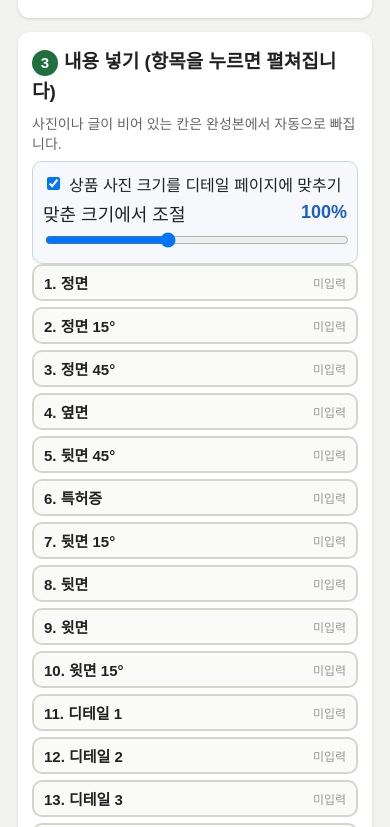
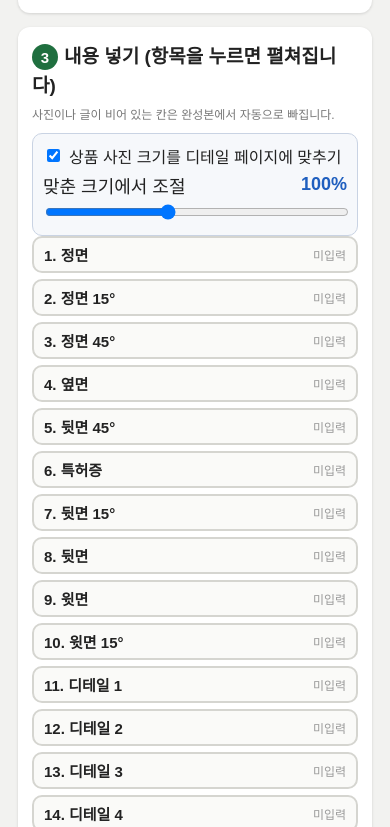
Before and after one commit to odin-co-ltd/store-detail, a plain HTML site: page index.html in a window 390 px wide. Shown: the part 1771-2598 px from the top of the page. Drawn offline with nearby package versions, Linux system fonts and the light colour scheme.

Commit message:
Add files via upload

```diff
--- a/index.html
+++ b/index.html
@@ -59,7 +59,7 @@ input[type=range]{width:100%}
 #order .oi .st.on{color:#1f6f3f}
 #order .oi button{padding:2px 8px;font-size:14px;background:#fff;border:1px solid #bbb}
 #order .oi button:disabled{opacity:.3;cursor:default}
-.hint{font-size:14px;color:#666;margin:6px 0}
+.hint{font-size:12px;line-height:1.45;color:#777;margin:6px 0}
 .out{display:flex;gap:8px;flex-wrap:wrap;margin-bottom:12px}
 #msg{font-size:15px;color:#1f6f3f;min-height:22px}
 #paper.pick{cursor:crosshair;outline:4px solid #c92a2a}
@@ -149,6 +149,7 @@ input[type=range]{width:100%}
 
 <script src="https://cdnjs.cloudflare.com/ajax/libs/html2canvas/1.4.1/html2canvas.min.js"></script>
 <script>
+const SHP=new Set(); /* 펼쳐 둔 '화살표와 동그라미 모양' 칸 번호 */
 const $=id=>document.getElementById(id);
 const esc=s=>String(s==null?'':s).replace(/[&<>"]/g,c=>({'&':'&amp;','<':'&lt;','>':'&gt;','"':'&quot;'}[c]));
 const nl=s=>esc(s).replace(/\n/g,'<br>');
@@ -212,12 +213,12 @@ function detailUI(b,i){
    <label>설명 글 (선택)</label><textarea data-f="text" data-i="${i}">${esc(b.text)}</textarea>`)}`}
   ${sideUI(b,i,'l','왼쪽(L)')}${sideUI(b,i,'r','오른쪽(R)')}
   <label class="chk" style="font-size:18px;font-weight:700;margin:10px 0 4px"><input type="checkbox" data-f="sepSize" data-i="${i}" ${b.sepSize?'checked':''} style="width:20px;height:20px"> 왼쪽·오른쪽 동그라미 크기 따로 조절</label>
-  <div style="font-size:14px;color:#666;margin-bottom:6px">${b.sepSize?'지금은 파란 네모를 끌면 그 동그라미만 커지고 작아집니다.':'지금은 한쪽을 끌면 양쪽이 같이 바뀝니다.'}</div>
+  <div class="hint" style="margin:0 0 6px">${b.sepSize?'지금은 파란 네모를 끌면 그 동그라미만 커지고 작아집니다.':'지금은 한쪽을 끌면 양쪽이 같이 바뀝니다.'}</div>
   <div style="margin:8px 0;padding:8px;background:#fff8e6;border:1px solid #f0d090;border-radius:8px;font-size:15px">오른쪽 미리보기에서 동그라미와 가운데 기준 이미지를 마우스로 끌어 옮길 수 있습니다. 각각 오른쪽 아래 파란 네모를 끌면 크기가 바뀝니다.
     ${(b.lOx||b.lOy||b.rOx||b.rOy||b.bOx||b.bOy||+b.w>0||+b.dw>0||+b.ldw>0||+b.rdw>0||+b.lCOx||+b.lCOy||+b.rCOx||+b.rCOy||+b.tOx||+b.tOy)?`<br>옮긴 거리: ${(b.bOx||b.bOy)?'기준 이미지 '+(b.bOx||0)+', '+(b.bOy||0)+' ':''}${(b.lOx||b.lOy)?'왼쪽 '+(b.lOx||0)+', '+(b.lOy||0)+' ':''}${(b.rOx||b.rOy)?'오른쪽 '+(b.rOx||0)+', '+(b.rOy||0):''} <button class="sm" type="button" data-dcreset="${i}">위치·크기 되돌리기</button>`:''}</div>
   <div class="trow" style="margin-top:10px"><span>기준 이미지 확대 (흰 여백 줄이기)</span><b>${+b.zoom||130}%</b></div>
   <input type="range" min="100" max="180" step="5" value="${+b.zoom||130}" data-f="zoom" data-i="${i}">
-  <div class="side"><b>화살표와 동그라미 모양</b>
+  <details class="side" data-shp="${i}" ${SHP.has(i)?'open':''}><summary style="cursor:pointer;font-weight:700">화살표와 동그라미 모양 <span style="font-weight:400;font-size:12px;color:#777">(굵기·색상 — 필요할 때 펼치기)</span></summary>
    <div class="trow" style="margin-top:6px"><span>화살표 굵기</span><b>${+b.aw||5}px</b></div>
    <input type="range" min="3" max="24" step="1" value="${+b.aw||5}" data-f="aw" data-i="${i}">
    <div class="trow" style="margin-top:6px"><span>화살촉(머리) 크기</span><b>${+b.hz||100}%</b></div>
@@ -226,7 +227,7 @@ function detailUI(b,i){
     <input type="range" min="2" max="20" step="1" value="${+b.rw||5}" data-f="rw" data-i="${i}">
    <div class="trow"><span class="clr">화살표 색상 <input type="color" data-f="ac" data-i="${i}" value="${b.ac||'#ffea00'}"></span><span class="clr">강조 동그라미 색상 <input type="color" data-f="rc" data-i="${i}" value="${b.rc||'#ffea00'}"></span><span class="clr">디테일 사진 테두리 <input type="color" data-f="bc" data-i="${i}" value="${b.bc||'#222222'}"></span></div>
    <label class="chk" style="margin-top:6px"><input type="checkbox" data-f="sh" data-i="${i}" ${b.sh?'checked':''}> 동그라미에 그림자 넣기</label>
-   <div class="hint">화살표는 기준 사진에서 눌러 둔 곳에서 출발해 동그란 디테일 사진을 가리킵니다.</div></div>
+   <div class="hint">화살표는 기준 사진에서 눌러 둔 곳에서 출발해 동그란 디테일 사진을 가리킵니다.</div></details>
   <label class="chk" style="margin-top:8px"><input type="checkbox" data-f="round" data-i="${i}" ${b.round!==false?'checked':''}> 디테일 사진을 동그랗게 자르기</label>
   <label class="chk" style="margin-top:6px"><input type="checkbox" data-f="hideBase" data-i="${i}" ${b.hideBase!==false?'checked':''}> 기준 항목 자리에 합쳐서 보여주기 (기준 항목을 따로 한 번 더 보여주지 않음)</label>
   <div class="hint">왼쪽(L)·오른쪽(R) 중 하나만 넣으면 기준 이미지와 합쳐 가운데로 놓습니다. 둘 다 비우면 가운데 사진만 한 장으로 나옵니다.</div>`;
@@ -246,7 +247,7 @@ function drawLeft(){
    <label>항목 이름</label><input type="text" data-f="label" data-i="${i}" value="${esc(nm(b))}">
    ${hasPhoto?`<label>사진</label><input type="file" accept="image/*" data-file="${i}">
      ${b.photo?`<img class="thumb" src="${b.photo}">`:''}
-     <div class="small" style="margin:6px 0;color:#555">오른쪽 미리보기에서 사진을 끌어 옮기고, 오른쪽 아래 파란 네모를 끌어 크기를 바꿀 수 있습니다. (지금 폭 ${+b.w>0?b.w:defW(b)}px)${(b.pOx||b.pOy||+b.w>0||+b.tOx||+b.tOy)?` <button class="sm" type="button" data-preset="${i}">기본(${defW(b)}, 가운데)으로 되돌리기</button>`:''}</div>
+     <div class="hint">오른쪽 미리보기에서 사진을 끌어 옮기고, 오른쪽 아래 파란 네모를 끌어 크기를 바꿀 수 있습니다. (지금 폭 ${+b.w>0?b.w:defW(b)}px)${(b.pOx||b.pOy||+b.w>0||+b.tOx||+b.tOy)?` <button class="sm" type="button" data-preset="${i}">기본(${defW(b)}, 가운데)으로 되돌리기</button>`:''}</div>
 `:''}
    ${moreBox(b,i,'moreOpen',hasPhoto?'인터넷 주소 · 제목 · 설명 (필요할 때 펼치기)':'제목 · 설명 (필요할 때 펼치기)',!!((hasPhoto&&b.url)||b.title||b.text),`${hasPhoto?`<label>인터넷 주소 (HTML 복사용, 선택)</label><input type="text" data-f="url" data-i="${i}" value="${esc(b.url)}" placeholder="https://...">`:''}
    <label>화면에 넣을 제목 (선택)</label><input type="text" data-f="title" data-i="${i}" value="${esc(b.title)}">
@@ -548,6 +549,8 @@ $('fLoad').onchange=e=>{
 function syncName(){$('msize').checked=S.matchSize!==false;$('pscale').value=S.prodScale||100;$('psv').textContent=(S.prodScale||100)+'%';$('nsize').value=S.nameSize||42;$('nsv').textContent=(S.nameSize||42)+'px';$('tsize').value=S.titleSize||38;$('tsv').textContent=(S.titleSize||38)+'px';$('xsize').value=S.textSize||28;$('xsv').textContent=(S.textSize||28)+'px';$('csize').value=S.capSize||28;$('csv').textContent=(S.capSize||28)+'px';$('dsize').value=S.capDescSize||27;$('dsv').textContent=(S.capDescSize||27)+'px';$('nfont').value=S.font||'noto';$('nls').value=S.nameLs===undefined?3:S.nameLs;$('nlsv').textContent=(S.nameLs===undefined?3:S.nameLs)+'px';$('nbold').checked=S.nameBold!==false;$('ncolor').value=S.nameColor||'#222222';}
 S.name='코코 (엔틱)';S.sub='';syncName();
 all();
+/* 화살표·동그라미 모양 칸: 평소 접어 두고, 펼친 칸은 다시 그려도 펼친 채로 */
+document.addEventListener('toggle',e=>{const d=e.target;if(!d.dataset||d.dataset.shp===undefined)return;const i=+d.dataset.shp;d.open?SHP.add(i):SHP.delete(i);},true);
 </script>
 </body>
 </html>
```
